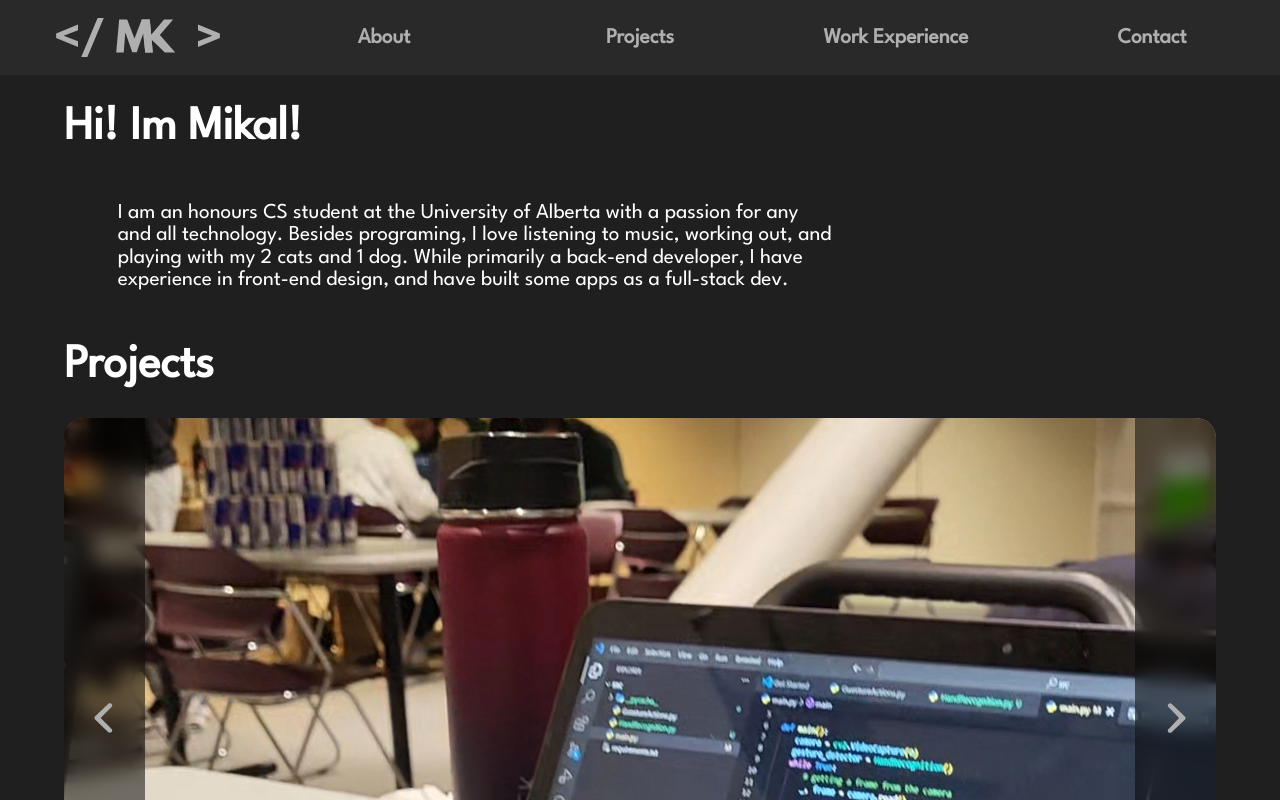
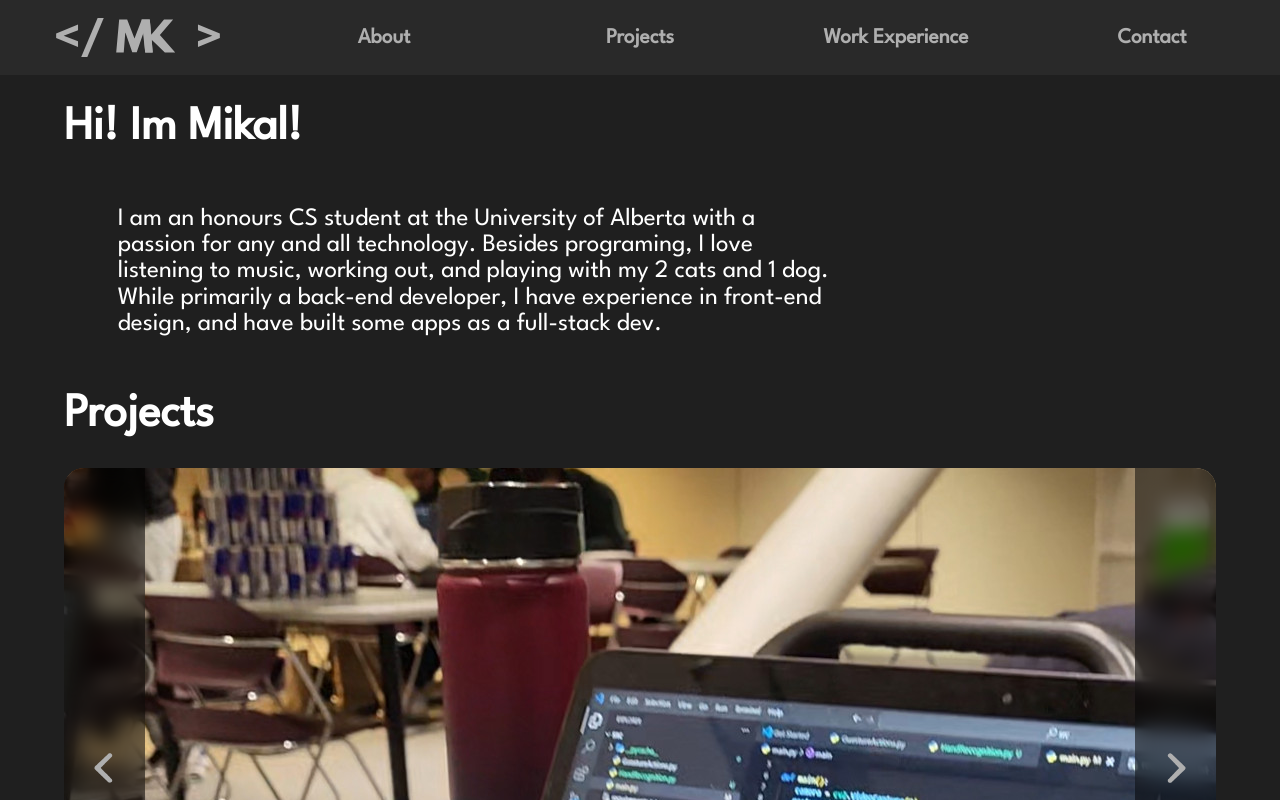
Before and after one commit to MrJacobEisner/MikalsPortfolio, a React (Create React App) app: page / in a window 1280 px wide. Built offline with nearby package versions, Linux system fonts and the light colour scheme; the HTML template or start-up script is replaced by a standard one.

Commit message:
Made about section static font size

```diff
--- a/src/App.scss
+++ b/src/App.scss
@@ -19,7 +19,6 @@
     overflow-x: hidden;
 }
 
-
 #scroll-button {
     z-index: 1;
     transition: $hover-fade-time;
@@ -33,7 +32,7 @@
     width: max(5%, 30px);
     height: max(5%, 30px);
     border: none;
-    &:hover{
+    &:hover {
         fill: white;
     }
 }
@@ -94,12 +93,11 @@
         margin-right: 5%;
         height: fit-content;
 
-
         .intro-p {
             grid-row: 2;
             grid-column-start: 1;
             grid-column-end: 3;
-            font-size: $small-font;
+            font-size: 25px;
             // margin-top: 5%;
             margin-left: 7%;
         }
@@ -159,6 +157,5 @@
         &:hover {
             fill: white;
         }
-
     }
 }
```
Lines whose indentation alone changed are shown as unchanged.
